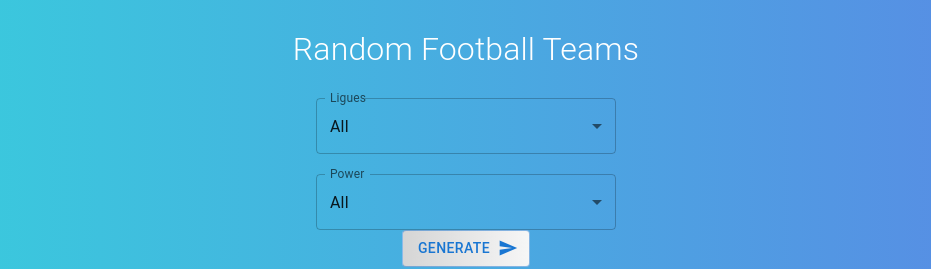
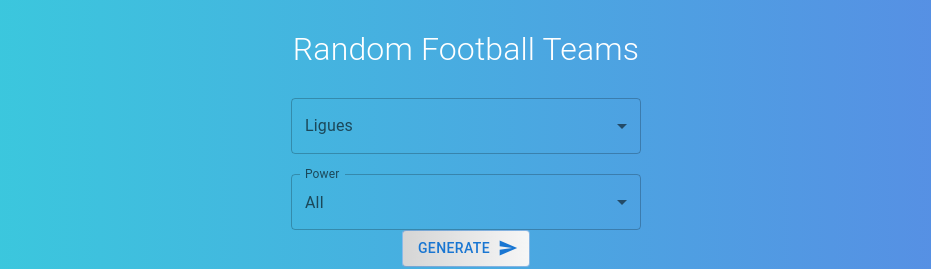
Before and after one commit to eryilmazyasin/random-football-teams, a Next.js app: page / in a window 1280 px wide. Shown: the top 269 px of the page, without its empty margins (174-1105 px from the left). Built offline with nearby package versions, Linux system fonts and the light colour scheme.

Commit message:
Ligue select converted to multiple select item

```diff
--- /dev/null
+++ b/src/components/LiguesSelect.styles.js
@@ -0,0 +1,20 @@
+import { up, down, Breakpoints } from "<src>/utils/mq";
+import { css } from "@emotion/css";
+
+export default {
+  liguesSelectWrapper: css`
+    & .MuiInputBase-root {
+      max-width: 350px;
+      min-width: 350px;
+      /* min-height: 65px; */
+    }
+    & .MuiFormLabel-root {
+      /* top: 5px; */
+    }
+
+    & .MuiChip-root {
+      font-size: 12px;
+      height: 23px;
+    }
+  `,
+};
--- a/src/components/LiguesSelect.tsx
+++ b/src/components/LiguesSelect.tsx
@@ -6,6 +6,8 @@ import FormControl from "@mui/material/FormControl";
 import Select, { SelectChangeEvent } from "@mui/material/Select";
 import ILeague from "<src>/interfaces/ILeague";
 import { useGlobalState } from "<src>/contexts/GlobalStateProvider";
+import { Chip, OutlinedInput } from "@mui/material";
+import classes from "./LiguesSelect.styles";
 
 interface IProps {
   data: ILeague[];
@@ -14,9 +16,20 @@ interface IProps {
 export default function LiguesSelect(props: IProps) {
   const { data } = props;
   const { ligueFilter, setLigueFilter } = useGlobalState();
+  const [personName, setPersonName] = React.useState<string[]>([]);
 
-  const handleChange = (event: SelectChangeEvent) => {
-    setLigueFilter(event.target.value as string);
+  // const handleChange = (event: SelectChangeEvent) => {
+  //   setLigueFilter(event.target.value as string);
+  // };
+
+  const handleChange = (event: SelectChangeEvent<typeof personName>) => {
+    const {
+      target: { value },
+    } = event;
+    setLigueFilter(
+      // On autofill we get a stringified value.
+      typeof value === "string" ? value.split(",") : value
+    );
   };
 
   const renderMenuItems = () => {
@@ -41,8 +54,10 @@ export default function LiguesSelect(props: IProps) {
 
   // TODO: Çoklu seçim yapılabilmeli
 
+  console.log({ ligueFilter });
+
   return (
-    <Box sx={{ minWidth: 300 }}>
+    <Box sx={{ minWidth: 300 }} className={classes.liguesSelectWrapper}>
       <FormControl fullWidth>
         <InputLabel id="demo-simple-select-label">Ligues</InputLabel>
         <Select
@@ -51,6 +66,16 @@ export default function LiguesSelect(props: IProps) {
           value={ligueFilter}
           label="Ligue"
           onChange={handleChange}
+          // defaultValue={ligueFilter}
+          multiple={true}
+          input={<OutlinedInput id="select-multiple-chip" label="Chip" />}
+          renderValue={(selected) => (
+            <Box sx={{ display: "flex", flexWrap: "wrap", gap: 0.5 }}>
+              {selected.map((value) => (
+                <Chip key={value} label={value} />
+              ))}
+            </Box>
+          )}
         >
           {renderMenuItems()}
         </Select>
--- a/src/contexts/GlobalStateProvider.tsx
+++ b/src/contexts/GlobalStateProvider.tsx
@@ -2,7 +2,8 @@ import { ILeagues } from "<src>/interfaces/ILeague";
 import React, { createContext, useState } from "react";
 
 interface IGlobalState {
-  ligueFilter: ILeagues;
+  ligueFilter: ILeagues[];
+  // setLigueFilter: React.Dispatch<React.SetStateAction<ILeagues[]>>;
   setLigueFilter: any;
   teamPowerFilter: number | string;
   setTeamPowerFilter: any;
@@ -13,7 +14,8 @@ const allFilter = "All";
 const GlobalState = createContext<IGlobalState>(null);
 
 const GlobalStateProvider = ({ children }) => {
-  const [ligueFilter, setLigueFilter] = useState<ILeagues>(allFilter);
+  // const [ligueFilter, setLigueFilter] = useState<ILeagues>(allFilter);
+  const [ligueFilter, setLigueFilter] = useState<ILeagues[]>([]);
   const [teamPowerFilter, setTeamPowerFilter] = useState<number | string>(
     allFilter
   );
--- a/src/styles/index.styles.js
+++ b/src/styles/index.styles.js
@@ -52,5 +52,9 @@ export default {
         }
       }
     }
+
+    & .MuiInputBase-root {
+      color: rgba(0, 0, 0, 0.6);
+    }
   `,
 };
```
